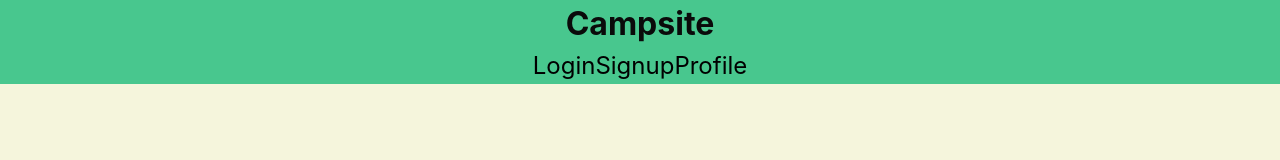
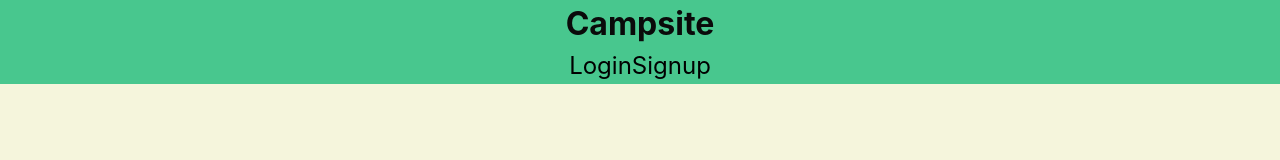
Before and after one commit to NeasterDev/review-site, a React (Create React App) app in the folder client/: page /write in a window 1280 px wide. Shown: the top 160 px of the page. Built offline with nearby package versions, Linux system fonts and the light colour scheme.

Commit message:
provide access to profile page to only logged in users

```diff
--- a/client/src/components/NavTabs/index.js
+++ b/client/src/components/NavTabs/index.js
@@ -20,6 +20,7 @@ function NavTabs() {
         <nav className="has-text-centered is-size-4">
         {Auth.loggedIn() ? (
               <>
+                <a href="/profile">Profile</a>
                 <a href="/" onClick={logout}>
                   Logout
                 </a>
@@ -28,7 +29,6 @@ function NavTabs() {
               <>
                 <a href="/login">Login</a>
                 <a href="/signup">Signup</a>
-                <a href="/profile">Profile</a>
               </>
             )}
         </nav>
--- a/client/src/components/Write/index.js
+++ b/client/src/components/Write/index.js
@@ -59,6 +59,7 @@ export default function Write() {
       console.error(e);
     }
   };
+  console.log(reviewText);
 
   return (
     <div className="write">
```
Also changed, not shown: 2 other files (tests, documents, lock files or other folders).
